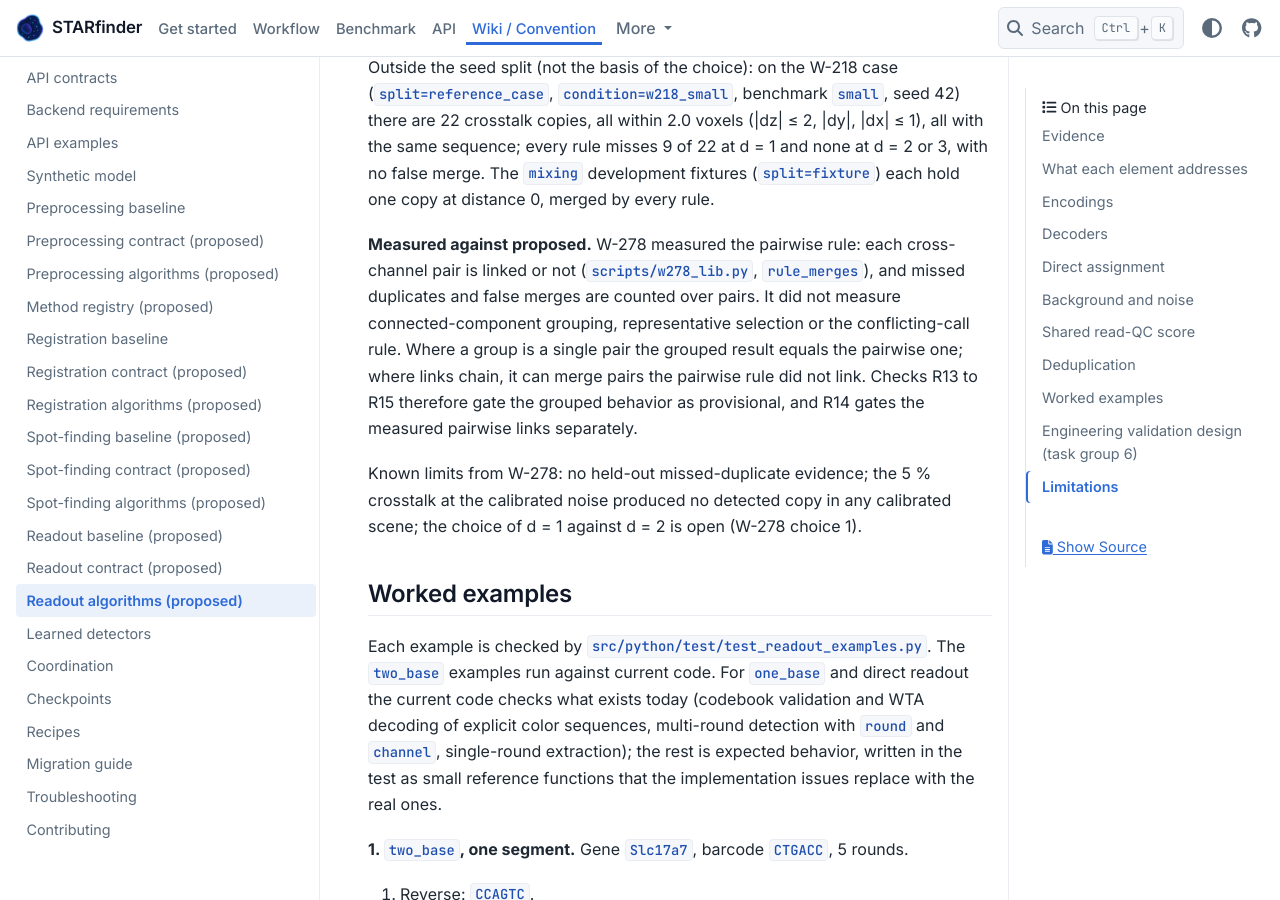
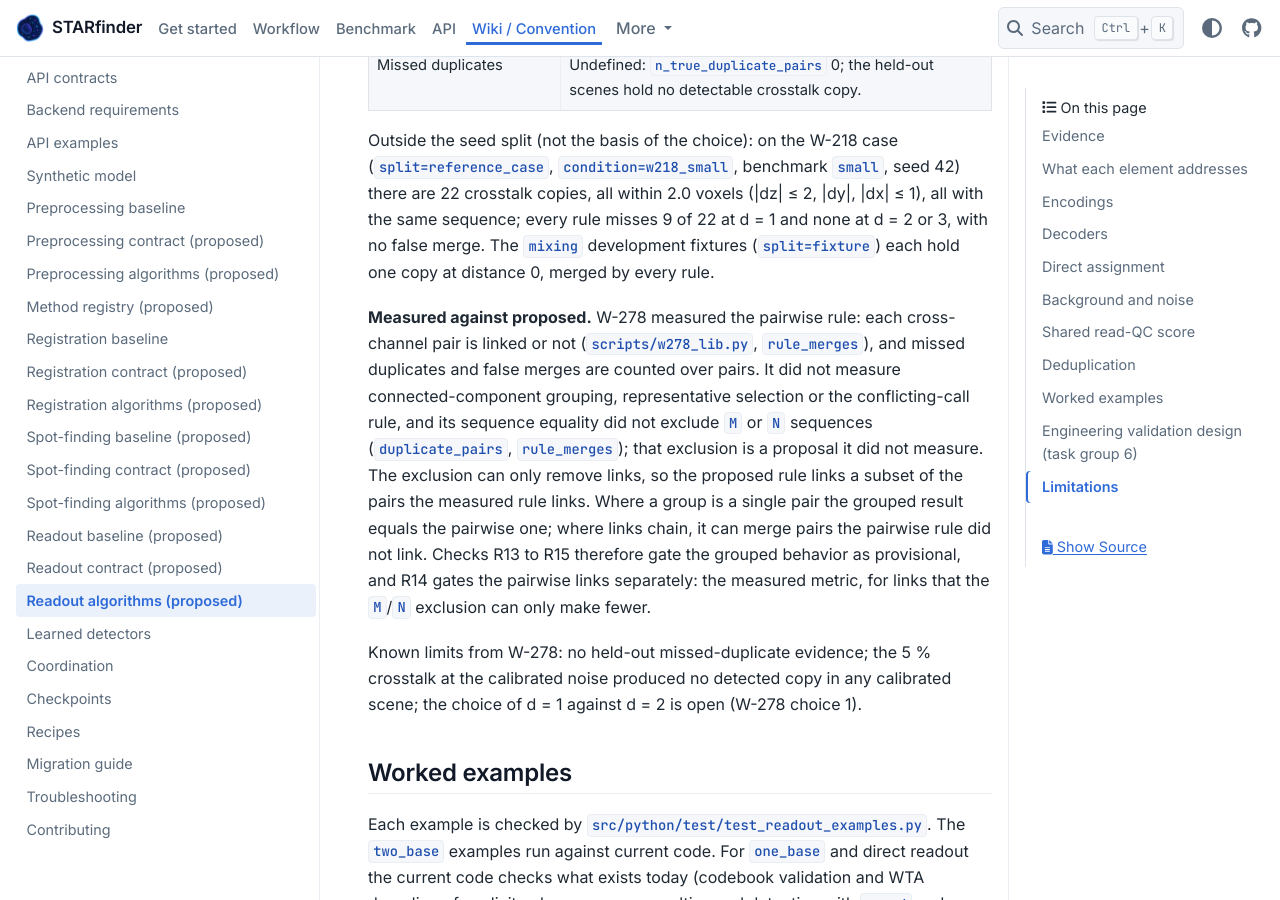
Before and after one commit to wanglab-broad/starfinder, a Sphinx documentation site: the page built from docs/readout-algorithms.md, in a window 1280 px wide and 900 px high, scrolled down 9548 px. Built offline with Sphinx 7.4.7 and the PyData theme 0.15.4, drawn with Linux system fonts in a browser that asks for light colours; some of the changed text lies outside the part shown.

Commit message:
fix(w-279): address review findings (reconcile the §2.8 extraction…)
This second repair changes only the two errors the operator note names.
Changed in the worktree: `docs/readout-algorithms.md` and
`docs/readout-contract.md`. Changed in the run directory: the TG4 and
TG5 drafts and `worker-notes.md`. 1. **Estimator timing unit.** W-278
measured 24.6 µs per spot, channel and round, because it divides the
time by N×C×R estimates. That is about 98.6 µs per spot and round across
four channels, about four times the 25 µs extraction loop. The algorithm
page and the task-group-4 draft now say so. No other page, draft or note
used the number. 2. **M and N exclusion …

Linear-Issue: W-279

```diff
--- a/docs/readout-algorithms.md
+++ b/docs/readout-algorithms.md
@@ -106,7 +106,7 @@
 | Parameters (units, defaults) | `inner_radius_zyx` (1, 3, 3) and `outer_radius_zyx` (1, 6, 6) voxels; `min_voxels` 16 (**provisional**: W-278 measured no ring below 99 voxels, so the failure path is unmeasured). |
 | Units | Grey levels per voxel of the extraction image; × `box_voxels` for sum units. |
 | Failure | Fewer than `min_voxels` ring voxels: NaN background and noise for that spot and round, and reason `background_unavailable` in the score. |
-| Resources | 24.6 µs per spot and round (`estimators.csv`, `estimator=local_ring`, `stratum=all`, `cost_us_per_estimate`), about the cost of the extraction loop itself (25 µs per spot and round on `medium`, `extraction-cost.csv`). |
+| Resources | 24.6 µs per spot, channel and round in the W-278 prototype (`estimators.csv`, `estimator=local_ring`, `stratum=all`, `cost_us_per_estimate`, which divides the time by N×C×R estimates), so about 98.6 µs per spot and round across four channels: about four times the extraction loop itself (25 µs per spot and round on `medium`, `extraction-cost.csv`). |
 
 **Why this estimator.** W-278 chose it on the design seeds by the smallest median
 absolute error against the realized box background (`selection.json`: 2.22 grey
@@ -177,7 +177,7 @@
 | Field | Specification |
 | --- | --- |
 | Problem | Remove the second read of one amplicon detected in two channels. |
-| Algorithm | Among candidates of one detection round in different channels, link two when their Euclidean distance in voxel index space is at most `distance_voxels` (inclusive) and their WTA observed sequences are identical without `M`/`N`. Groups are the connected components; a group with assigned members of different entries is not merged (`conflicting_calls`); otherwise one original candidate represents the group: among the members with an `assigned` call (all members if none is assigned), the one with the largest extracted sum in its own detection channel in the detection round, ties going to the earliest row of the spot table. The others are marked duplicates of it. This is the rule of {doc}`readout-contract`. The pairwise link is what W-278 measured; the grouping, the representative and the conflict rule are additions it did not measure. |
+| Algorithm | Among candidates of one detection round in different channels, link two when their Euclidean distance in voxel index space is at most `distance_voxels` (inclusive) and their WTA observed sequences are identical (W-278's measured rule) and contain no `M` or `N` (a proposed exclusion W-278 did not measure). Groups are the connected components; a group with assigned members of different entries is not merged (`conflicting_calls`); otherwise one original candidate represents the group: among the members with an `assigned` call (all members if none is assigned), the one with the largest extracted sum in its own detection channel in the detection round, ties going to the earliest row of the spot table. The others are marked duplicates of it. This is the rule of {doc}`readout-contract`. The pairwise link is what W-278 measured; the grouping, the representative and the conflict rule are additions it did not measure. |
 | Parameters (units, defaults) | `distance_voxels` 1.0 voxel (index space; 0.094 µm laterally or 0.35 µm along Z at the repository example voxel size); `compatibility` `"same_sequence"`. Off by default. |
 | Failure | `ValueError` in `direct` mode; a result without decoding raises. Nothing iterates. |
 | Resources | A KD-tree pair query, O(N log N) per round; negligible at the calibrated density. |
@@ -204,10 +204,14 @@
 **Measured against proposed.** W-278 measured the pairwise rule: each cross-channel
 pair is linked or not (`scripts/w278_lib.py`, `rule_merges`), and missed duplicates
 and false merges are counted over pairs. It did not measure connected-component
-grouping, representative selection or the conflicting-call rule. Where a group is a
+grouping, representative selection or the conflicting-call rule, and its sequence
+equality did not exclude `M` or `N` sequences (`duplicate_pairs`, `rule_merges`); that
+exclusion is a proposal it did not measure. The exclusion can only remove links, so the
+proposed rule links a subset of the pairs the measured rule links. Where a group is a
 single pair the grouped result equals the pairwise one; where links chain, it can
 merge pairs the pairwise rule did not link. Checks R13 to R15 therefore gate the
-grouped behavior as provisional, and R14 gates the measured pairwise links separately.
+grouped behavior as provisional, and R14 gates the pairwise links separately: the
+measured metric, for links that the `M`/`N` exclusion can only make fewer.
 
 Known limits from W-278: no held-out missed-duplicate evidence; the 5 % crosstalk at
 the calibrated noise produced no detected copy in any calibrated scene; the choice
@@ -331,7 +335,7 @@
 | R11 | Score definition | `golden`; `cal` seed 103 | `qc_score` and components against the W-278 formula computed in the test; identity columns | Maximum absolute difference ≤ 1e-12; NaN with the stated reasons for reads without identity; `gene_id`, `entry_id`, `call_status` and `call_type` equal before and after scoring. **Provisional**: a formula identity, exact up to float rounding. |
 | R12 | Score ranking (extended) | `cal`, both decoders | `ranking_quality` (new): AUROC with Hanley–McNeil SE and error at 50, 80, 90 and 100 % retention, per `call_type` | Exact calls, pooled: `qc_score` AUROC ≥ decoder-score AUROC + 0.05 for each decoder (`scores.csv`, `call_class=exact`: 0.897 against 0.782 and 0.743, SE 0.015 to 0.030). Rescued calls (codebook-aware): `qc_score` AUROC above `probability_nll`'s (`call_class=rescued`: 0.851 against 0.670, 12 incorrect; ordering only). Per condition: reported, not gated (2 to 18 incorrect per cell). Unmatched detections: reported, not gated. |
 | R13 | Deduplication, known answer | `crosstalk` | `evaluate_deduplication` (new): missed duplicates, false merges, groups; representatives | With d = 1: the 12 copies at ≤ 1 voxel merged (missed 0); the 8 copies at √2 and 2 voxels not merged (missed 8, as planted); the 6 different-gene pairs not merged (false merges 0); the conflicting group kept with `conflicting_calls`; every representative is the source amplicon's own-channel candidate. **Provisional**: known answers; the W-218 case (9 of 22 copies beyond 1 voxel, `duplicates.csv`, `reference_case`) motivates the √2 and 2 offsets. |
-| R14 | Deduplication on calibrated scenes (extended) | `cal`, `dense` | `evaluate_deduplication` | (a) Pairwise links, the metric W-278 measured: falsely linked distinct cross-channel pairs within 5 voxels ≤ 0.7 %, pooled (`duplicates.csv`, `heldout`, `same_sequence`, d = 1: 5 of 763, 0.66 %). (b) After grouping, representative selection and the conflict rule: false merges ≤ 0.7 % of the same pairs, **provisional**, because W-278 did not measure grouping. Missed duplicates: reported, not gated (no held-out true duplicates; W-278 limitation). |
+| R14 | Deduplication on calibrated scenes (extended) | `cal`, `dense` | `evaluate_deduplication` | (a) Pairwise links, the metric W-278 measured (its rule had no `M`/`N` exclusion; the proposed exclusion only removes links, so W-278's rate bounds them from above): falsely linked distinct cross-channel pairs within 5 voxels ≤ 0.7 %, pooled (`duplicates.csv`, `heldout`, `same_sequence`, d = 1: 5 of 763, 0.66 %). (b) After grouping, representative selection and the conflict rule: false merges ≤ 0.7 % of the same pairs, **provisional**, because W-278 did not measure grouping. Missed duplicates: reported, not gated (no held-out true duplicates; W-278 limitation). |
 | R15 | Deduplication defaults and direct mode | `golden`; `direct2` | Table equality; raised error | Without a `deduplication` config the tables equal a run without the stage; `direct` mode raises `ValueError`. **Provisional**: contract rules. |
 | R16 | Checkpoint round trips | `golden`, `two_seg` and `direct2` runs; CSV and Parquet | `pd.testing.assert_frame_equal(check_exact=True)`; configs and header keys | Reloaded `candidates` (with background) and `pre_qc` (with score and deduplication) equal the originals; a `141c093` checkpoint written by the golden helper loads with no background and no score. **Provisional**: the golden test shows today's CSV round trip is exact. |
 | R17 | Rerun without images | `golden`, `crosstalk` | Table equality | From `candidates`: decode, score, deduplicate and filter equal the full run; from `candidates` and `pre_qc`: rescoring and deduplication equal; from `pre_qc`: filtering equals. **Provisional**: a contract rule. |
```
Also changed, not shown: docs/readout-contract.md (+2 -2 lines).
